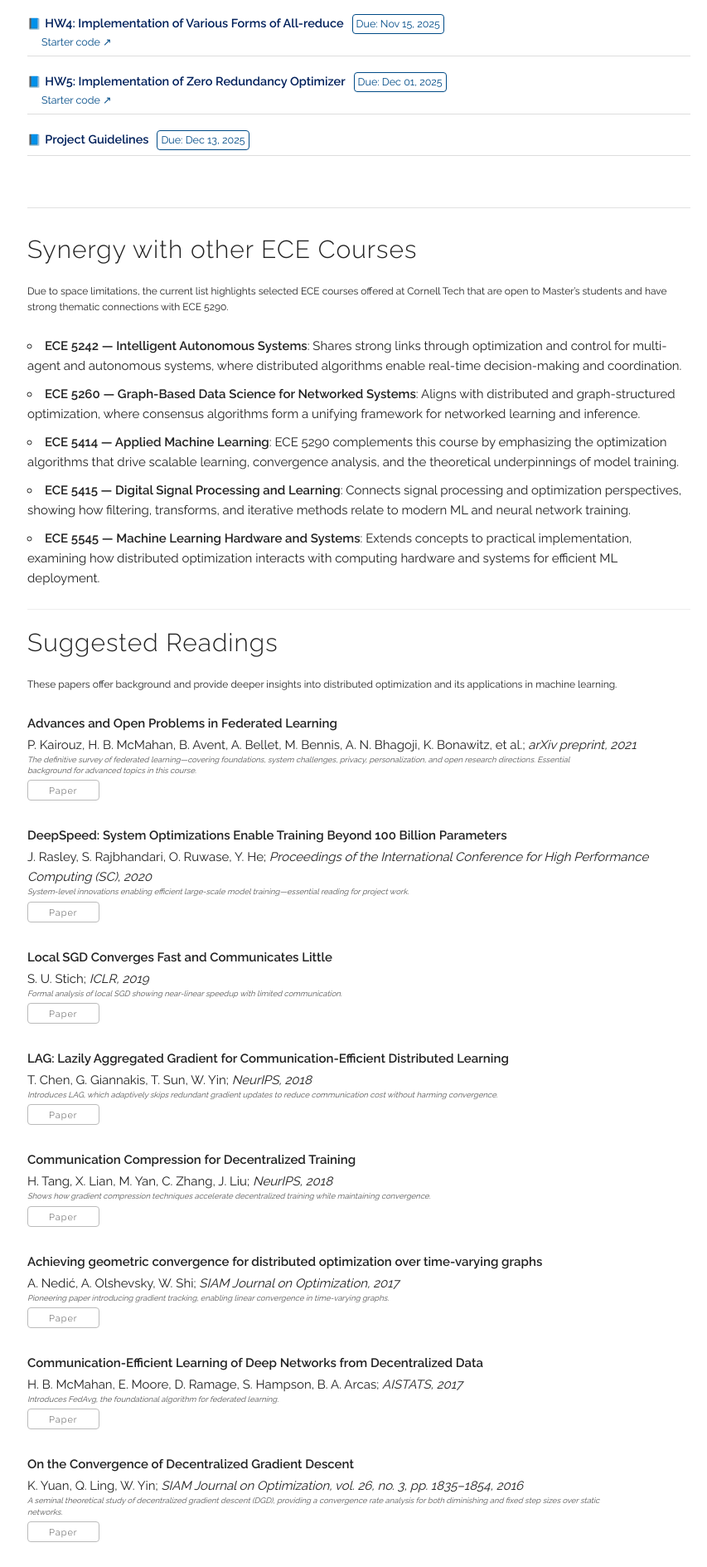
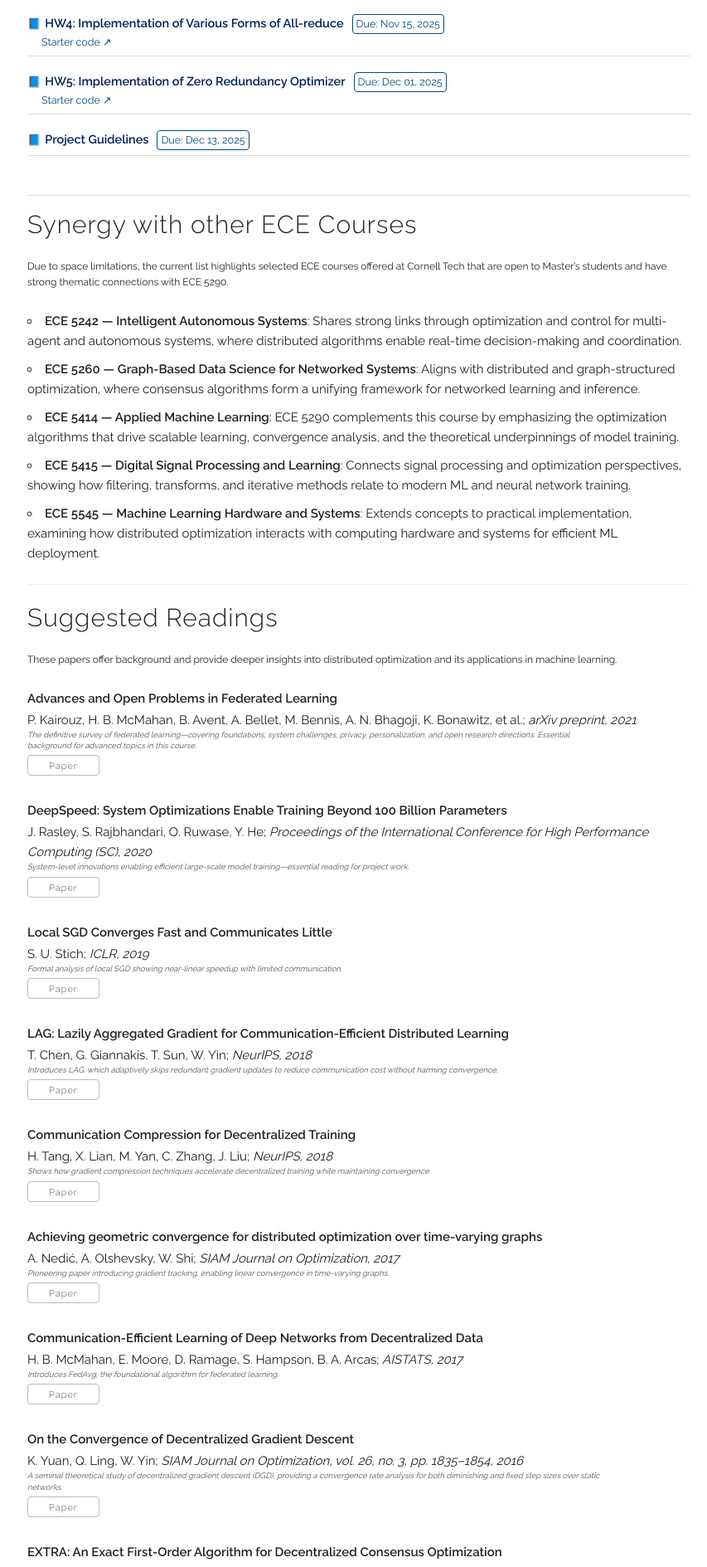
Before and after one commit to chentianyi1991/ECE5290, a Jekyll site: the page built from index.html, in a window 1280 px wide. Shown: the part 3077-4966 px from the top of the page at 83% size, without its empty margins (207-1060 px from the left). Built offline with Jekyll 4.4.1, drawn with Linux system fonts in a browser that asks for light colours.

Commit message:
Update course.html

```diff
--- a/_layouts/course.html
+++ b/_layouts/course.html
@@ -83,8 +83,8 @@ when they are used to solve large-scale distributed problems arising in AI, mach
   {% include modules.html %}
   {% include assignments.html %}
 
-      <hr style="margin: 2em 0;">
-<section id="synergy">
+      <hr style="margin: 1em 0;">
+<section id="synergy" style="margin-bottom: 1em;">
   <h4>Synergy with other ECE Courses</h4>
     <p style="font-size:12px">
     Due to space limitations, the current list highlights selected ECE courses offered at Cornell Tech that are open to Master’s students and have strong thematic connections with ECE 5290.
@@ -100,7 +100,7 @@ when they are used to solve large-scale distributed problems arising in AI, mach
 </section>
 
 
-  <!-- ADDED: render page-specific content (your Suggested Readings & People from index.html) -->
+  <!-- ADDED: render page-specific content (your Suggested Readings from index.html) -->
      {% include readings.html %}
 
 
```
